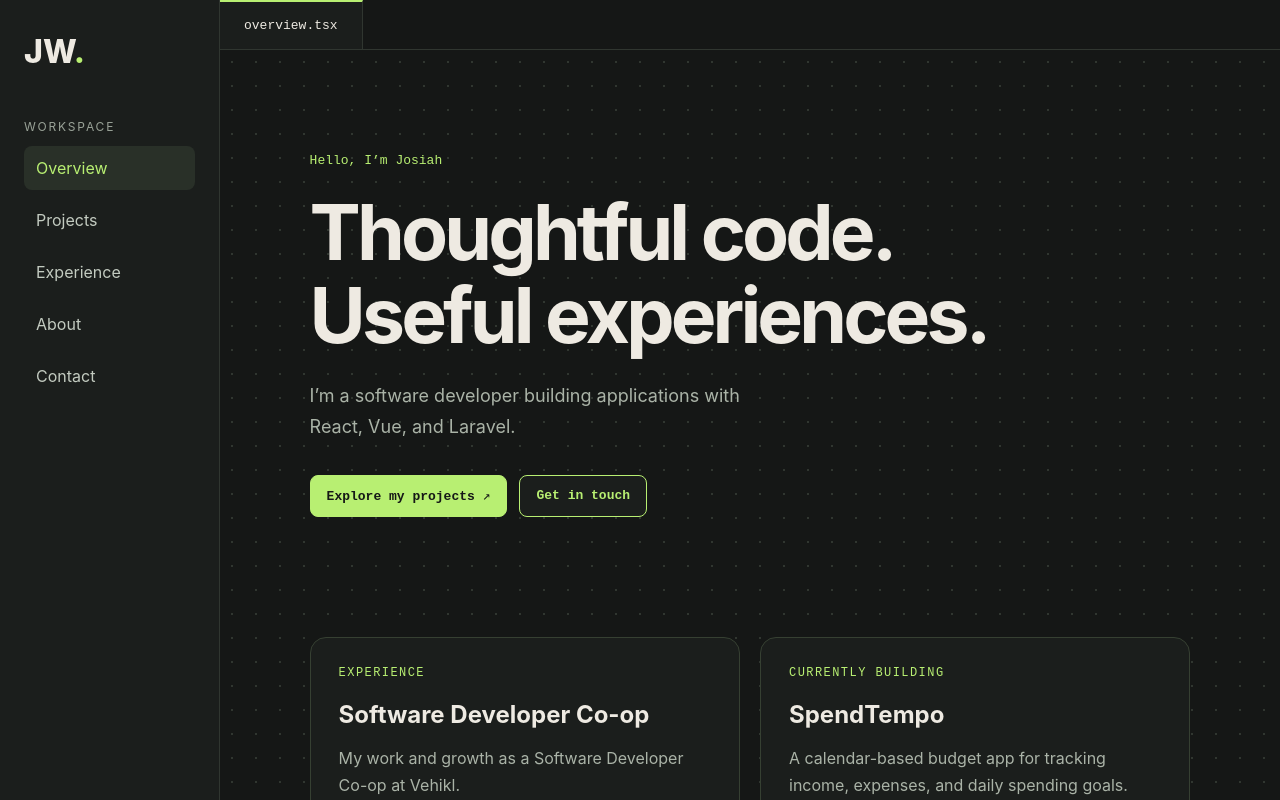
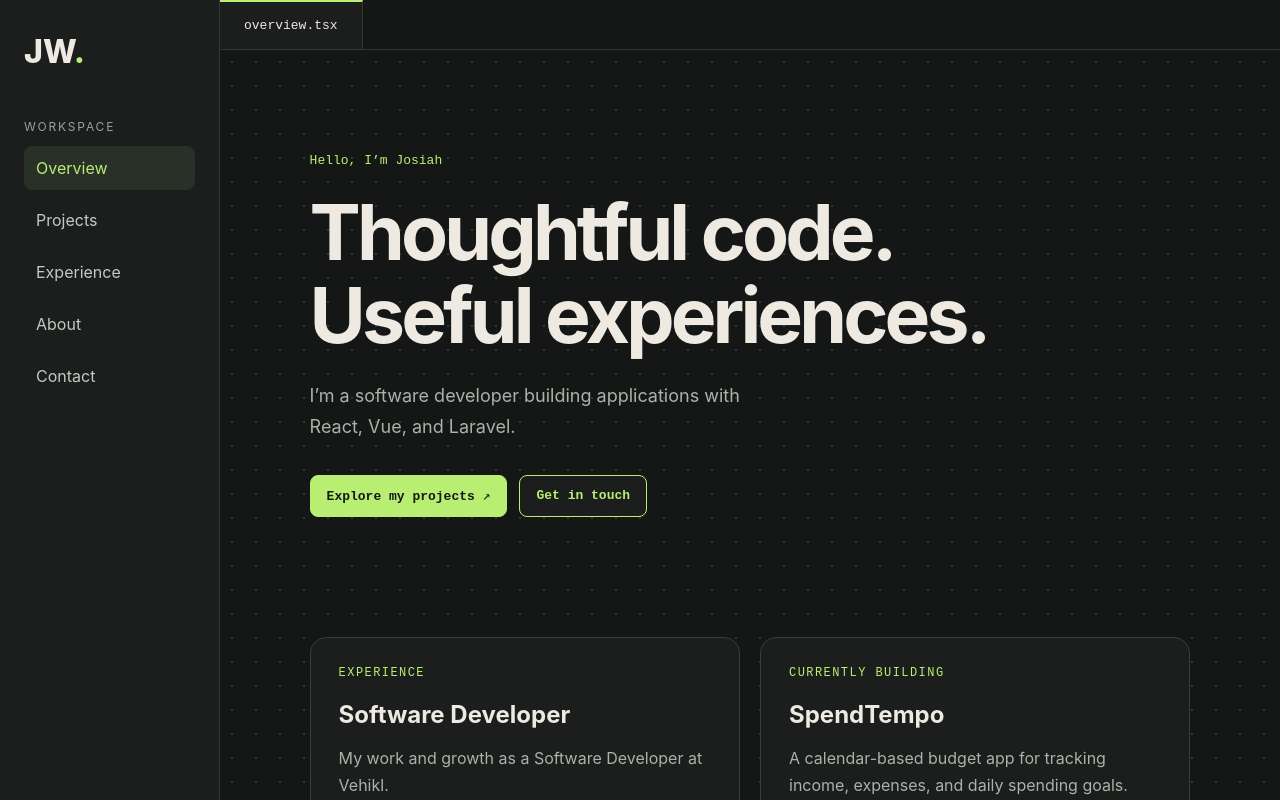
Before and after one commit to josiah-williams2024/portfolio, a React (Vite) app: page / in a window 1280 px wide. Shown: the top 800 px of the page. Built offline with nearby package versions, Linux system fonts and the light colour scheme.

Commit message:
Update Job Description

```diff
--- a/src/data/experience.ts
+++ b/src/data/experience.ts
@@ -2,7 +2,7 @@ import type { Experience } from '../types/Experience.ts';
 
 export const experience: Experience = {
     company: 'Vehikl',
-    role: 'Software Developer Co-op',
+    role: 'Software Developer',
     period: 'May 2026 - Present',
     summary:
         'Building and troubleshooting Laravel and Vue applications while collaborating with stakeholders and a four-person agile team.',
--- a/src/pages/Overview.tsx
+++ b/src/pages/Overview.tsx
@@ -43,9 +43,9 @@ export default function Overview() {
             >
                 <article className="overview-panel">
                     <p className="overview-panel-label">Experience</p>
-                    <h2>Software Developer Co-op</h2>
+                    <h2>Software Developer</h2>
                     <p>
-                        My work and growth as a Software Developer Co-op at Vehikl.
+                        My work and growth as a Software Developer at Vehikl.
                     </p>
                     <Link to="/experience">View my experience →</Link>
                 </article>
```
